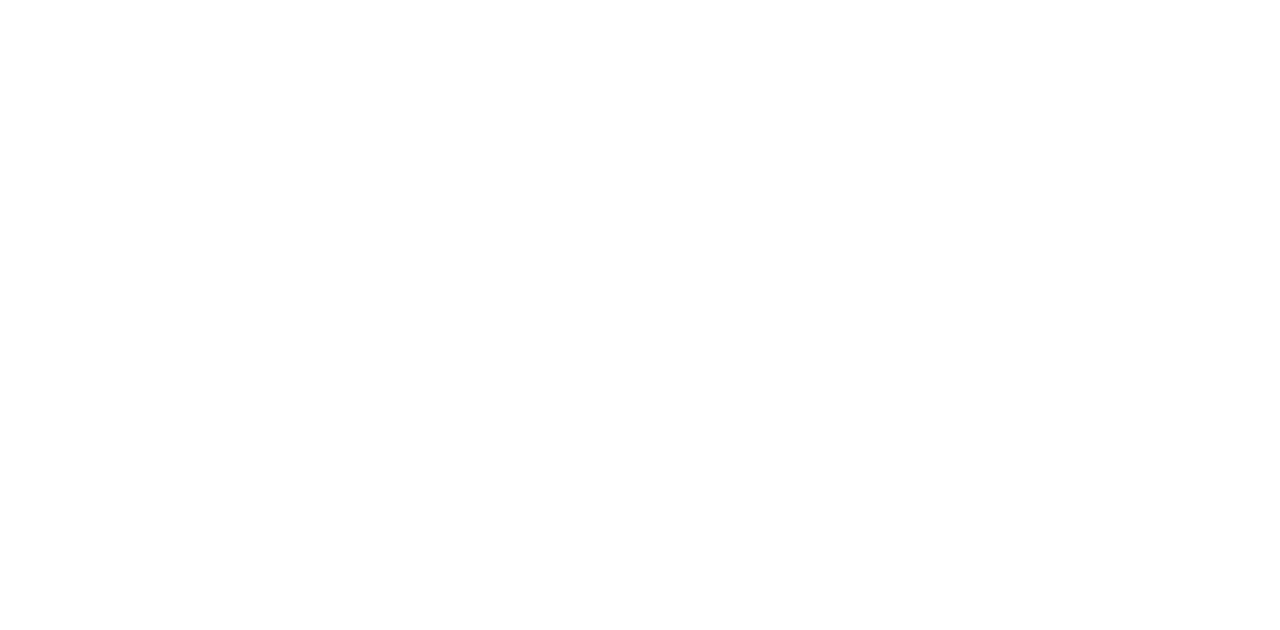
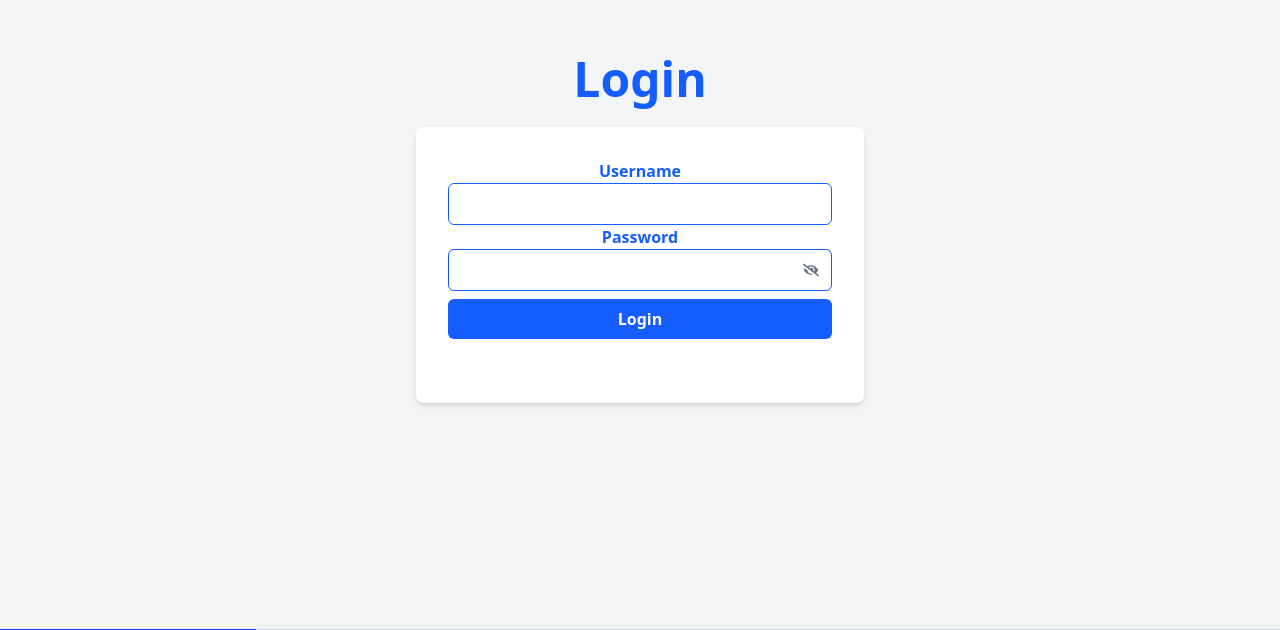
Before and after one commit to matihullahIT/quizera, a React (Vite) app: page /login in a window 1280 px wide. Before the commit this address had no page. Shown: the part 171-801 px from the top of the page. Built offline with nearby package versions, Linux system fonts and the light colour scheme.

Commit message:
feat: Wrap App component with MyProvider for context management

```diff
--- a/src/App.tsx
+++ b/src/App.tsx
@@ -3,6 +3,7 @@
 import Navbar from "./components/Navbar";
 import { AdminNavbar } from "./constants";
 import Students from "./pages/Students";
+import {MyProvider} from "./context/usercontext";
 // import Home from "./pages/Home";
 // import Quizzes from "./pages/Quizzes";
 // import Categories from "./pages/Categories";
@@ -13,7 +14,12 @@
 
 const App = () => {
   return (
+    <MyProvider>
+
     <Router>
+    <Routes>
+        <Route path="/login" element={<Login />} />
+      </Routes>
       {/* Reusable Navbar */}
       <Navbar navbarelements={AdminNavbar}>
       <Routes>
@@ -25,10 +31,9 @@
         <Route path="/settings" element={<Settings />} /> */}
       </Routes>
       </Navbar>
-      <Routes>
-        <Route path="/login" element={<Login />} />
-      </Routes>
+
     </Router>
+    </MyProvider>
   );
 };
 
```
